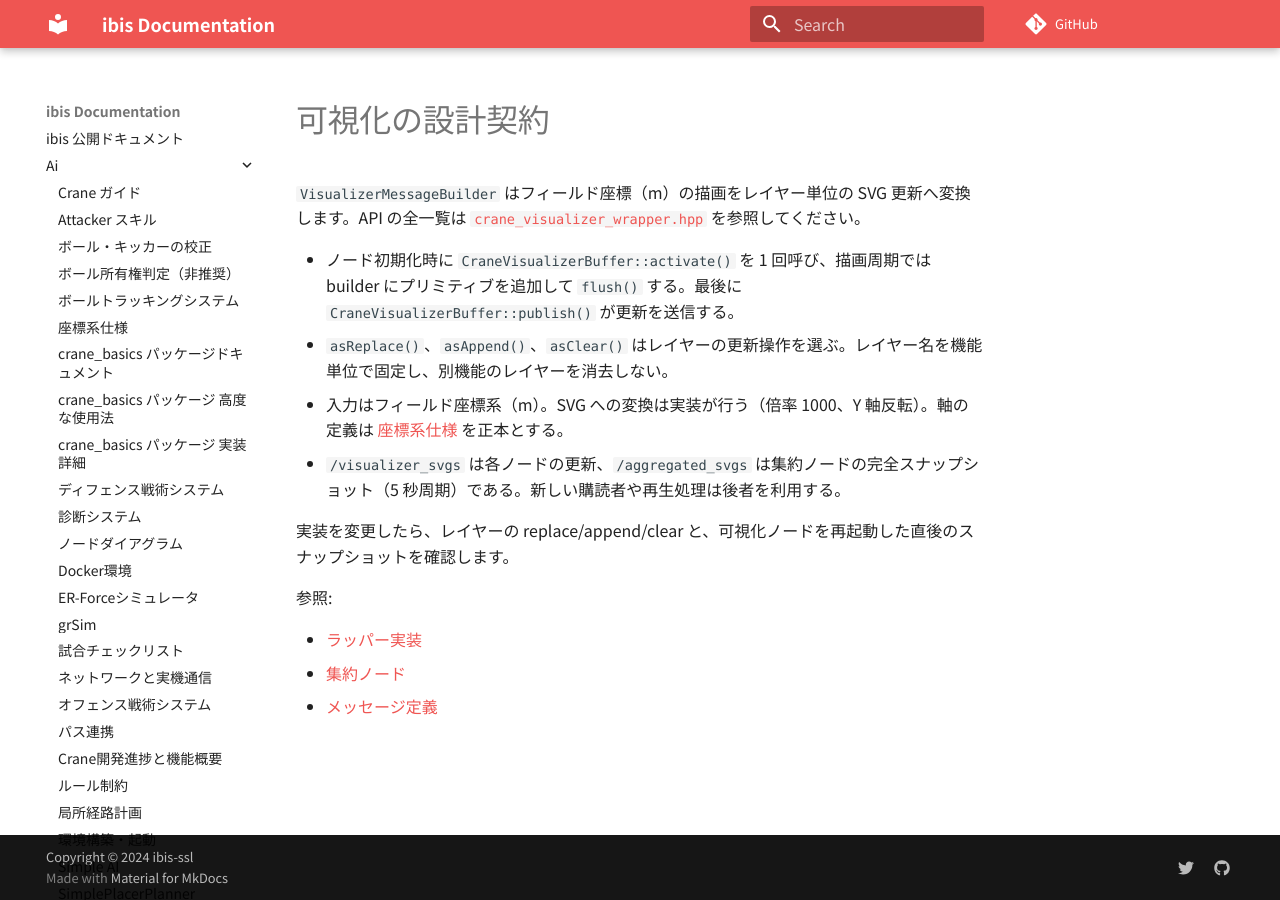
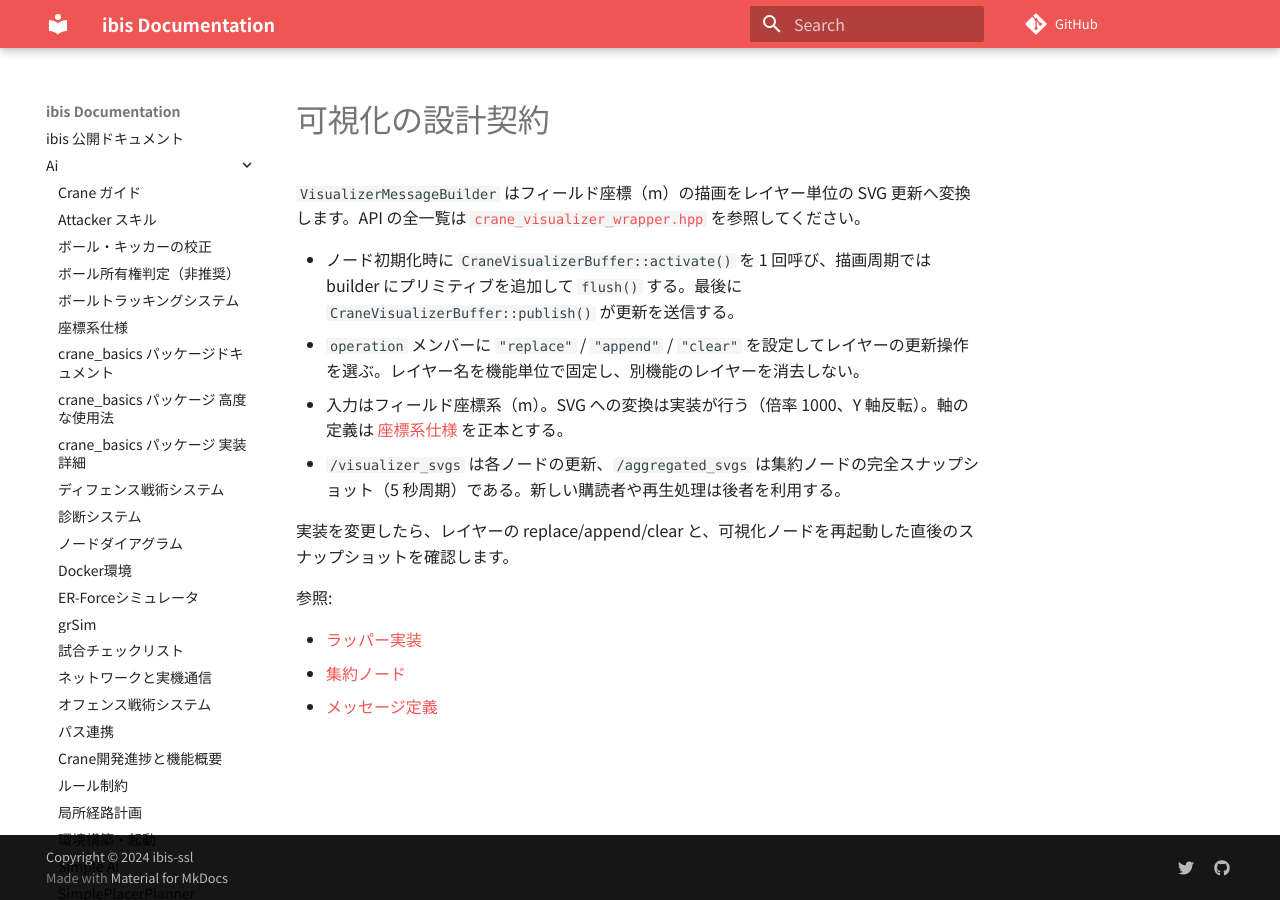
Before and after one commit to ibis-ssl/ibis_documentation, an MkDocs documentation site: the page built from docs/ai/visualizer.md, in a window 1280 px wide. Built offline with MkDocs 1.6.1 and Material for MkDocs 9.7.7, drawn with Linux system fonts in a browser that asks for light colours; nearby versions of some CDN libraries; some web fonts are replaced; comment, search, counter and statistics services are not loaded.

Commit message:
🔄 synced local 'docs/ai' with remote 'docs'

```diff
--- a/docs/ai/visualizer.md
+++ b/docs/ai/visualizer.md
@@ -3,7 +3,7 @@
 `VisualizerMessageBuilder` はフィールド座標（m）の描画をレイヤー単位の SVG 更新へ変換します。API の全一覧は [`crane_visualizer_wrapper.hpp`](https://github.com/ibis-ssl/crane/blob/develop/crane_visualization_interfaces/include/crane_visualization_interfaces/crane_visualizer_wrapper.hpp) を参照してください。
 
 - ノード初期化時に `CraneVisualizerBuffer::activate()` を 1 回呼び、描画周期では builder にプリミティブを追加して `flush()` する。最後に `CraneVisualizerBuffer::publish()` が更新を送信する。
-- `asReplace()`、`asAppend()`、`asClear()` はレイヤーの更新操作を選ぶ。レイヤー名を機能単位で固定し、別機能のレイヤーを消去しない。
+- `operation` メンバーに `"replace"` / `"append"` / `"clear"` を設定してレイヤーの更新操作を選ぶ。レイヤー名を機能単位で固定し、別機能のレイヤーを消去しない。
 - 入力はフィールド座標系（m）。SVG への変換は実装が行う（倍率 1000、Y 軸反転）。軸の定義は [座標系仕様](./coordinates.md) を正本とする。
 - `/visualizer_svgs` は各ノードの更新、`/aggregated_svgs` は集約ノードの完全スナップショット（5 秒周期）である。新しい購読者や再生処理は後者を利用する。
 
```
